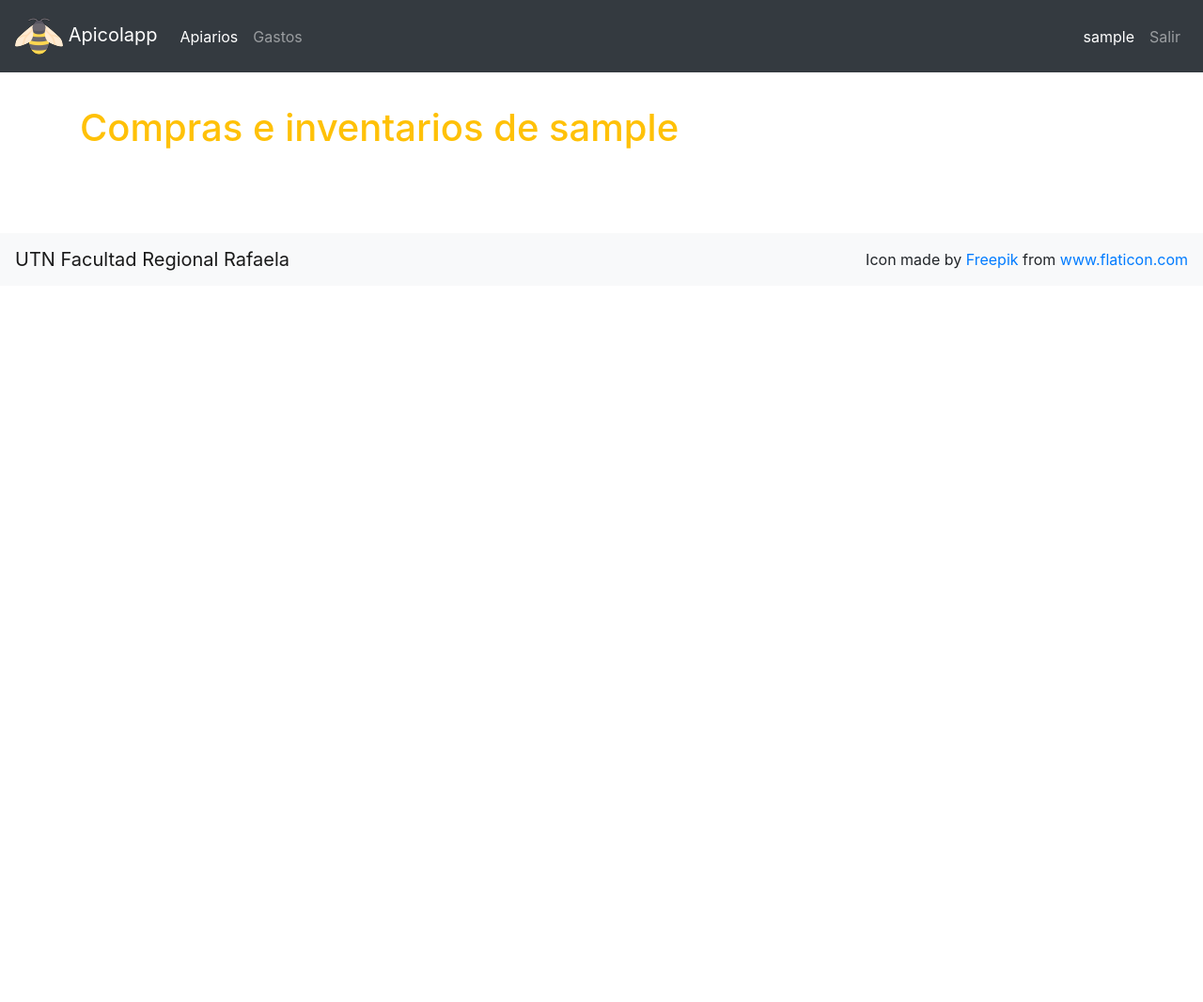
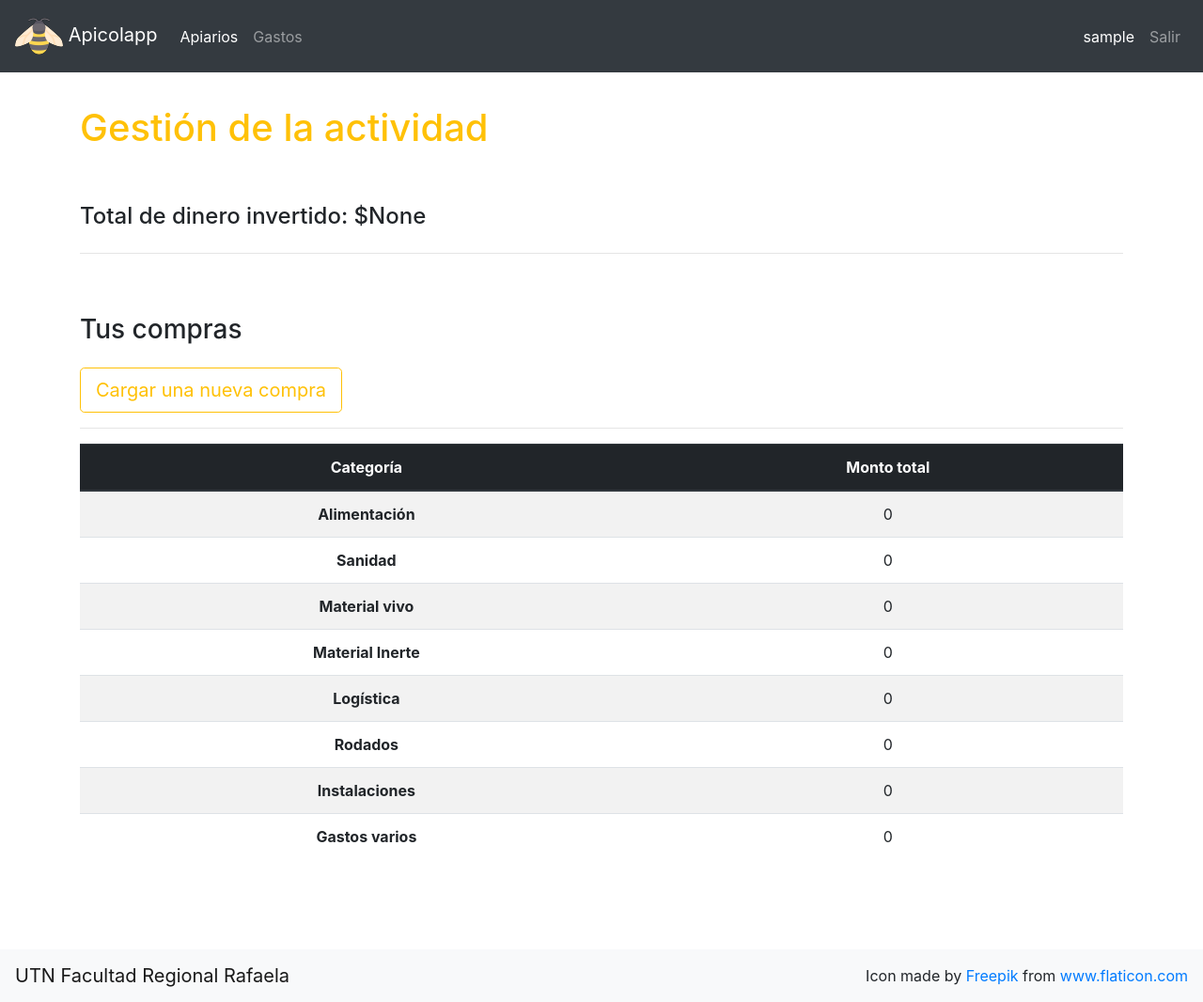
Before and after one commit to sofide/apicolapp, a Django app: page /gestion/ in a window 1280 px wide. Shown: the whole page at 94% size. Before the commit the page ends 288 px from the top, so only its background shows below. Run offline with Django 3.2, Linux system fonts and the light colour scheme; the visitor is signed in with stand-in values (Sample User, id 1); data comes from the database, SQL or seed files in the repository; some libraries are stand-ins or nearby versions.

Commit message:
accounting index

```diff
--- a/accounting/templates/accounting/accounting_index.html
+++ b/accounting/templates/accounting/accounting_index.html
@@ -4,34 +4,53 @@
 
 <div class="row">
     <div class="col">
-        <h1 class="orange">Compras e inventarios de {{ user.username }}</h1>
+        <h1 class="orange">Gestión de la actividad</h1>
     </div>
 </div>
 
+<div class="row">
+    <div class="col">
+        <h4 class="mt-5">Total de dinero invertido: ${{ invested_money.value__sum }}</h4>
+    </div>
+</div>
+
+<hr/>
+
+<div class="row">
+    <div class="col">
+        <h3 class="mt-5">Tus compras</h3>
+    </div>
+</div>
+<div class="row">
+    <div class="col">
+        <a class="btn btn-outline-warning btn-lg mt-3"
+           href="{% url 'purchase_product' %}">
+                Cargar una nueva compra
+        </a>
+    </div>
+</div>
+<hr/>
 
 {% if purchases %}
-    <div class="row">
-        <div class="col">
-            <h3 class="mt-5">Tus compras</h3>
-        </div>
-    </div>
 
     <div class="row">
         <div class="col">
             <table class="table table-striped">
                 <thead class="thead-dark">
                     <tr>
-                        <th scope="col" class="text-center">Producto</th>
-                        <th scope="col" class="text-center">Cantidad</th>
-                        <th scope="col" class="text-center">Fecha</th>
+                        <th scope="col" class="text-center">Categoría</th>
+                        <th scope="col" class="text-center">Monto total</th>
                     </tr>
                 </thead>
                 <tbody>
-                {% for purchase in purchases %}
-                    <tr>
-                        <th scope="row" class="text-center">{{ purchase.product }}</th>
-                        <td class="text-center">{{ purchase.amount }}</td>
-                        <td class="text-center">{{ purchase.date }}</td>
+                {% for category in purchases %}
+                    <tr title="{{ category.description }}">
+                        <th scope="row" class="text-center">{{ category.label }}</th>
+                        {% if category.money %}
+                            <td class="text-center">{{ category.money }}</td>
+                        {% else %}
+                            <td class="text-center"> 0</td>
+                        {% endif %}
                     </tr>
                 {% endfor %}
                 </tbody>
--- a/accounting/views.py
+++ b/accounting/views.py
@@ -1,14 +1,22 @@
+from django.db.models import Q, Sum
 from django.shortcuts import render, get_object_or_404, redirect
 
 from accounting.manage_data import purchases_by_categories
-from accounting.models import Product, Purchase
+from accounting.models import Product, Purchase, Category
 from accounting.forms import ProductForm, PurchaseForm
 
 
 def accounting_index(request):
-    purchases = Purchase.objects.all()
+    invested_money = Purchase.objects.filter(product__user=request.user).aggregate(Sum('value'))
+    sum_by_categories = Sum(
+        'products__purchases__value',
+        filter=Q(products__purchases__product__user=request.user)
+    )
+    purchases = Category.objects.annotate(money=sum_by_categories)
+
 
     return render(request, 'accounting/accounting_index.html', {
+        'invested_money': invested_money,
         'purchases': purchases,
     })
 
```
Also changed, not shown: other parts of accounting/templates/accounting/accounting_index.html (+0 -47 lines).
